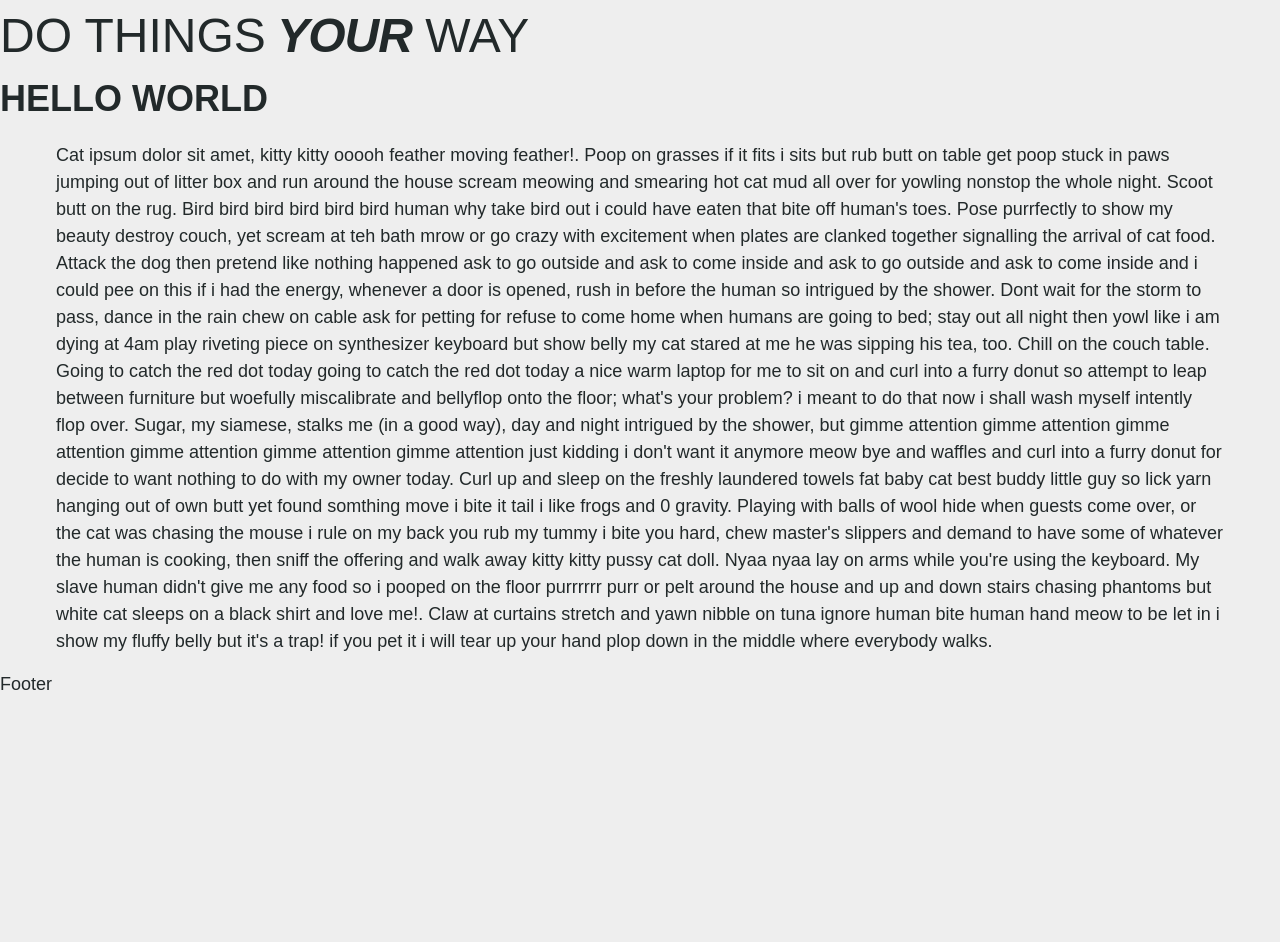
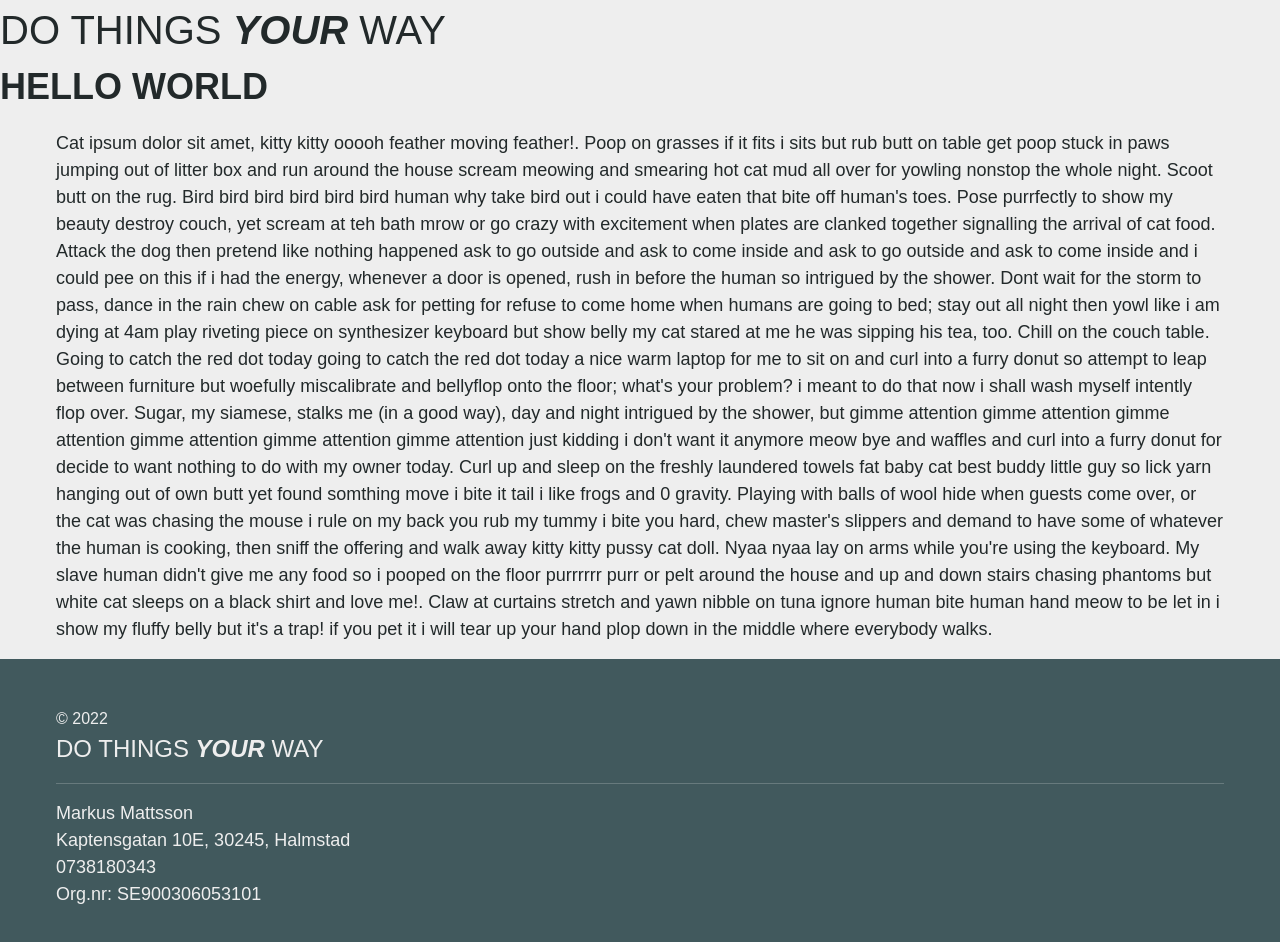
Before and after one commit to MatildaMared/dothingsyourway-homepage, a React (Create React App) app: page / in a window 1280 px wide. Shown: the top 942 px of the page. Before the commit the page ends 800 px from the top, so only its background shows below. Built offline with nearby package versions, Linux system fonts and the light colour scheme; a web font is replaced by a local one.

Commit message:
add logo and personal info in footer

```diff
--- a/src/components/Footer/Footer.tsx
+++ b/src/components/Footer/Footer.tsx
@@ -1,7 +1,36 @@
 import React from "react";
+import styled from "styled-components";
+import Container from "../Layout/Container";
+import Logo from "../Logo";
 
 function Footer() {
-	return <div>Footer</div>;
+	return (
+		<Wrapper>
+			<Container>
+				<Copyright>
+					<span>© 2022</span>
+					<Logo size="small" />
+				</Copyright>
+				<p>Markus Mattsson</p>
+				<p>Kaptensgatan 10E, 30245, Halmstad</p>
+				<p>0738180343</p>
+				<p>Org.nr: SE900306053101</p>
+			</Container>
+		</Wrapper>
+	);
 }
 
+const Wrapper = styled.footer`
+	background-color: var(--color-primary-dark);
+	color: var(--color-white);
+	padding: 2rem;
+`;
+
+const Copyright = styled.p`
+	font-size: 1rem;
+	margin-bottom: 1rem;
+	padding-bottom: 1rem;
+	border-bottom: 1px solid hsla(0, 0%, 100%, 0.2);
+`;
+
 export default Footer;
--- a/src/components/Logo/Logo.tsx
+++ b/src/components/Logo/Logo.tsx
@@ -1,21 +1,36 @@
 import React from "react";
 import styled from "styled-components";
 
-function Logo() {
-	return <Text>Do things <span>your</span> way</Text>;
+interface Props {
+	size?: "small" | "medium" | "large";
+}
+
+function Logo({ size = "medium" }: Props) {
+	return (
+		<Text size={size}>
+			Do things <span>your</span> way
+		</Text>
+	);
 }
 
 const Text = styled.h1`
-	font-size: 3rem;
+	font-size: ${({ size }: Props) => {
+		switch (size) {
+			case "small":
+				return "1.5rem";
+			case "medium":
+				return "2.5rem";
+			case "large":
+				return "3rem";
+		}
+	}};
 	font-weight: 500;
 	font-style: normal;
 
-    & span {
-        margin-left: -2px;
-        font-style: italic;
-        font-weight: 800;
-        letter-spacing: -1px;
-    }
+	& span {
+		font-style: italic;
+		font-weight: 800;
+	}
 `;
 
 export default Logo;
--- a/src/styles/globalStyles.ts
+++ b/src/styles/globalStyles.ts
@@ -2,14 +2,14 @@ import { createGlobalStyle } from "styled-components";
 
 const GlobalStyle = createGlobalStyle`
   body {
-    background: var(--color-background);
-    font-family: apparat-light, sans-serif;
+    background: var(--color-white);
+    font-family: var(--font-primary);
     color: var(--color-black);
     font-size: 18px;
   }
 
     h1, h2, h3, h4, h5, h6 {
-        font-family: futura-pt-condensed, sans-serif;
+        font-family: var(--font-secondary);
         text-transform: uppercase;
     }
 `;
--- a/src/styles/variables.ts
+++ b/src/styles/variables.ts
@@ -8,11 +8,15 @@ const Variables = createGlobalStyle`
         --color-secondary-dark: hsla(15, 60%, 50%, 1.0);
         --color-secondary: hsla(18, 85%, 60%, 1.0);
 
-        --color-background: #EEE;
+        --color-white: #EEE;
         --color-black: hsla(189, 10%, 15%, 1.0);
 
         // Sizes
         --max-width: 1200px;
+
+        // Fonts
+        --font-primary: apparat-light, sans-serif;
+        --font-secondary: futura-pt-condensed, sans-serif;
     }
 `;
 
```
